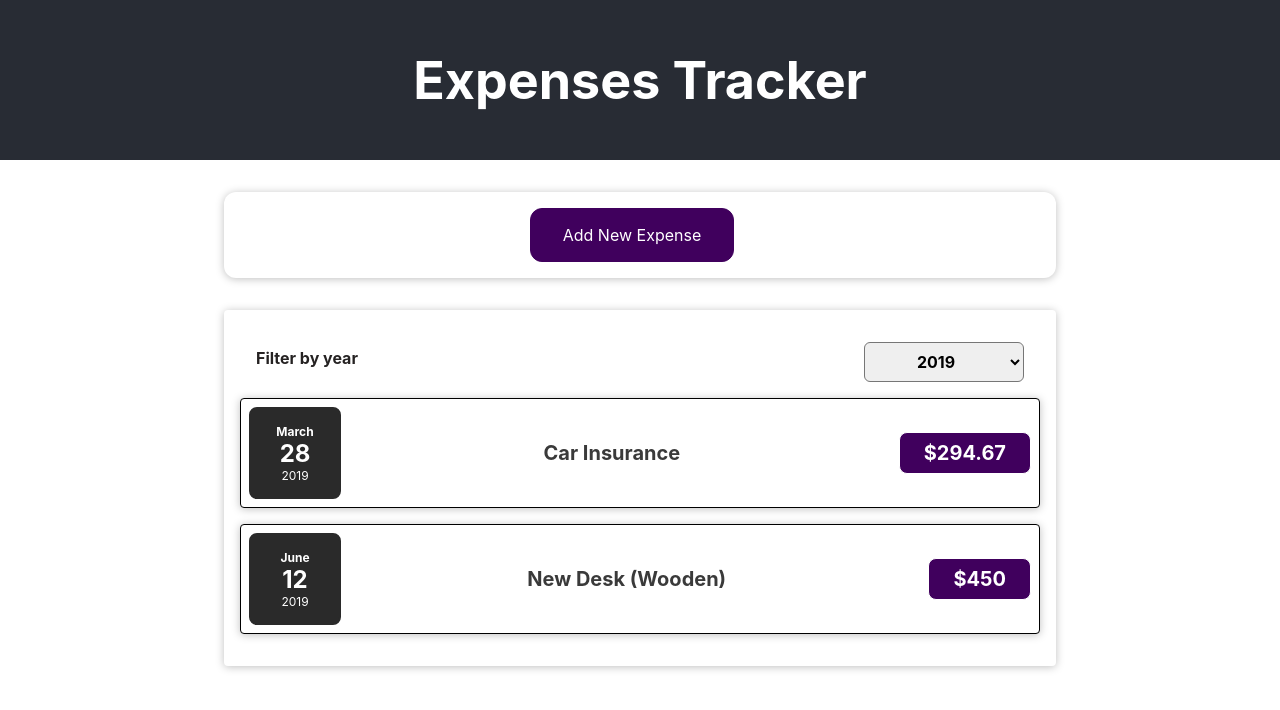
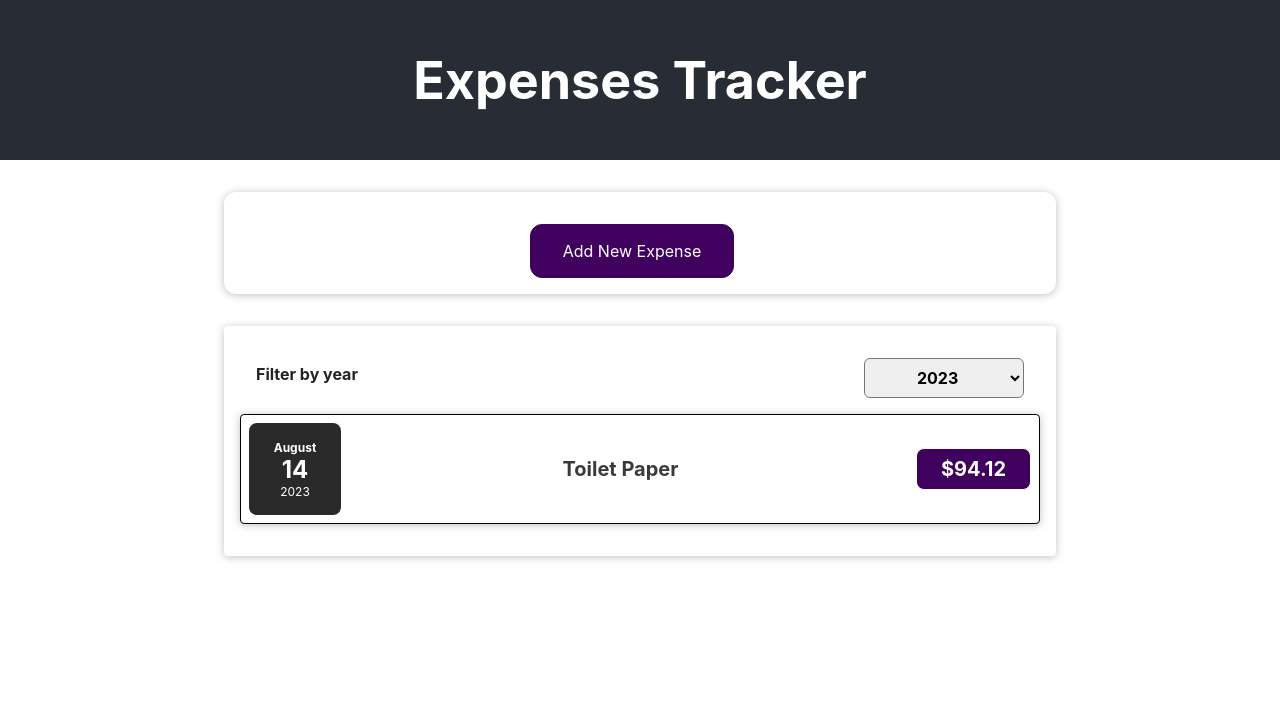
Before and after one commit to JaroslawJaniak/expenses-tracker-react-app, a React (Create React App) app: page / in a window 1280 px wide. Shown: the top 710 px of the page. Built offline with nearby package versions, Linux system fonts and the light colour scheme.

Commit message:
Filtering expenses - 'All'option added

```diff
--- a/src/components/expenses/ExpenseItem.css
+++ b/src/components/expenses/ExpenseItem.css
@@ -1,3 +1,7 @@
+ul {
+  list-style: none;
+}
+
 .expense-item {
   display: flex;
   justify-content: space-between;
--- a/src/components/expenses/ExpenseItem.js
+++ b/src/components/expenses/ExpenseItem.js
@@ -6,6 +6,7 @@ import Card from "../UI/Card.js";
 
 const ExpenseItem = (props) => {
   return (
+    <ul className="expenses-list">
       <li>
         <Card className="expense-item">
           <ExpenseDate date={props.date} />
@@ -15,6 +16,7 @@ const ExpenseItem = (props) => {
           </div>
         </Card>
       </li>
+    </ul>
   );
 };
 
--- a/src/components/expenses/Expenses.js
+++ b/src/components/expenses/Expenses.js
@@ -7,7 +7,7 @@ import ExpensesList from "./ExpensesList";
 import Card from "../UI/Card";
 
 function Expenses(props) {
-  const [selectedYear, setYear] = useState("2019");
+  const [selectedYear, setYear] = useState("2023");
 
   const filterChangeSelectHandler = (selectedYear) => {
     console.log("---Expenses.js  -> filterChangeSelectHandler():");
@@ -37,13 +37,19 @@ function Expenses(props) {
     />
   ));
 
+  let defaultView = <ExpensesList items={filteredExpenses} />;
+
+  if (selectedYear === "all") defaultView = expensesListItems;
+
+  console.log(expensesListItems);
+
   return (
     <Card className="expenses">
       <ExpensesFilter
         setDefaultYear={selectedYear}
         onSelect={filterChangeSelectHandler}
       />
-      <ExpensesList items={filteredExpenses} />
+      {defaultView}
     </Card>
   );
 }
--- a/src/components/expenses/ExpensesFilter.js
+++ b/src/components/expenses/ExpensesFilter.js
@@ -13,6 +13,7 @@ const ExpensesFilter = (props) => {
       <div className="expenses-filter__control">
         <label>Filter by year</label>
         <select value={props.setDefaultYear} onChange={selectChangeHandler}>
+          <option value="all">All</option>
           <option value="2023">2023</option>
           <option value="2022">2022</option>
           <option value="2021">2021</option>
--- a/src/components/newExpenses/NewExpense.css
+++ b/src/components/newExpenses/NewExpense.css
@@ -18,6 +18,7 @@
   color: white;
   border-radius: 12px;
   margin-right: 1rem;
+  margin-top: 1rem;
 }
 
 .new-expense button:hover,
```
Lines whose indentation alone changed are shown as unchanged.
